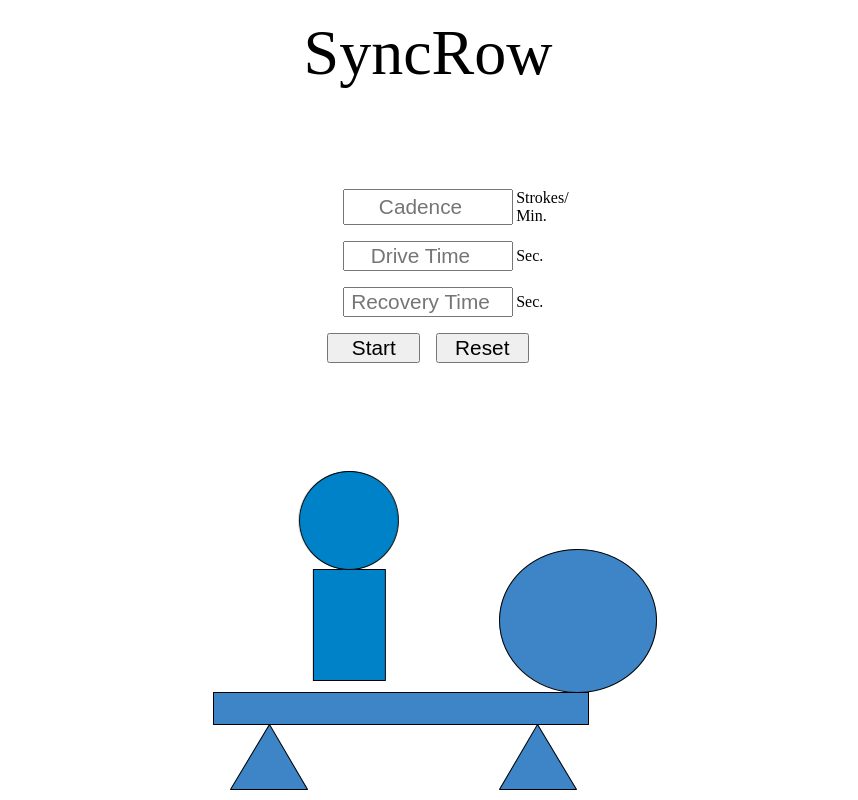
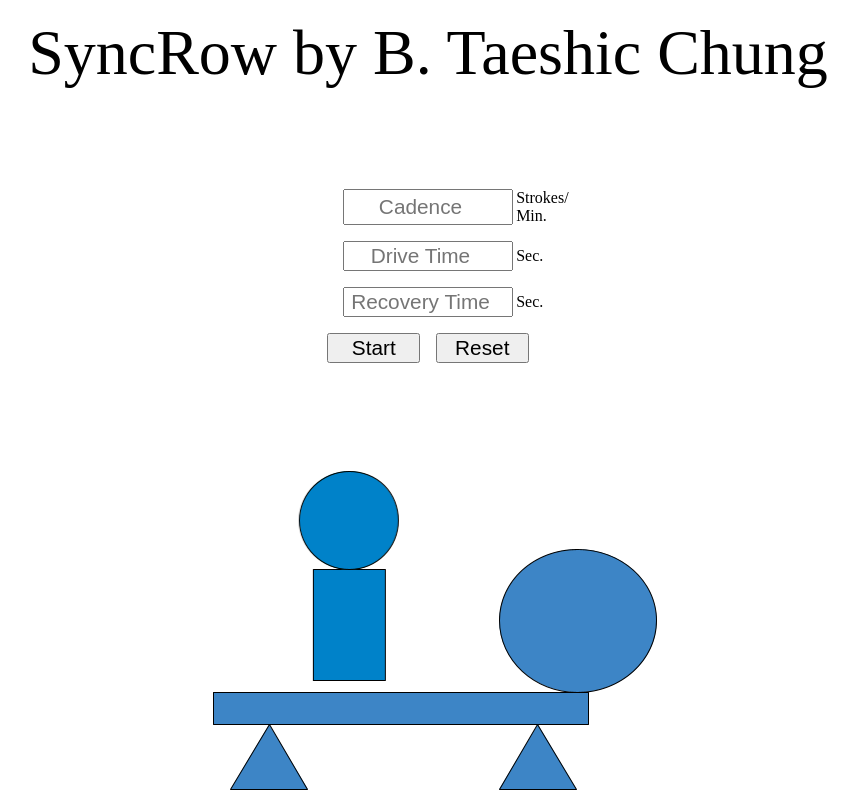
Before and after one commit to big-ticket/SyncRow, a plain HTML site: page index.html in a window 1280 px wide. Shown: the whole page, without its empty margins (212-1070 px from the left). Drawn offline with Linux system fonts and the light colour scheme.

Commit message:
NameUpdate

```diff
--- a/index.html
+++ b/index.html
@@ -22,7 +22,7 @@
 	<body>
 		<!-- Structure the sections of inputs/pictures we need to have in the HTML -->
 		<div id="app">
-			<div class="title">SyncRow</div>
+			<div class="title">SyncRow by B. Taeshic Chung</div>
 			<div class="settings">
 				<div class="inputHolder">
 					<input type="number" id="cadence" alt="Cadence" placeholder="Cadence">
```
Also changed, not shown: 1 other file.
